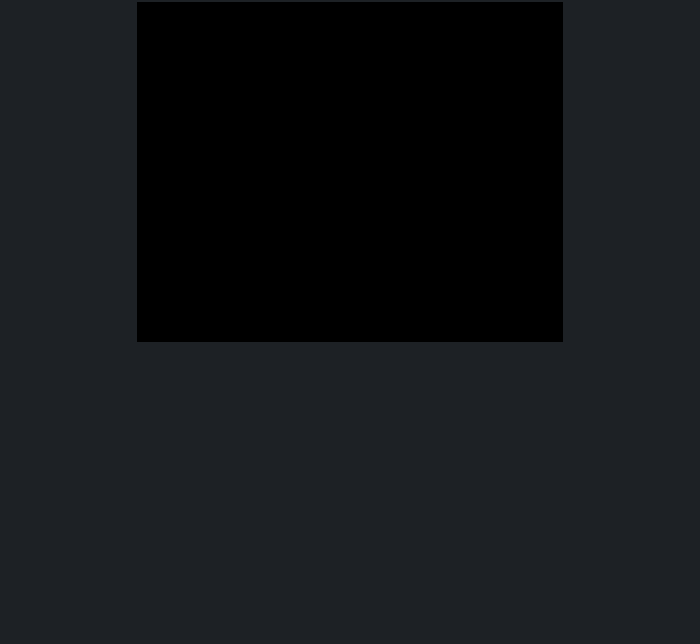
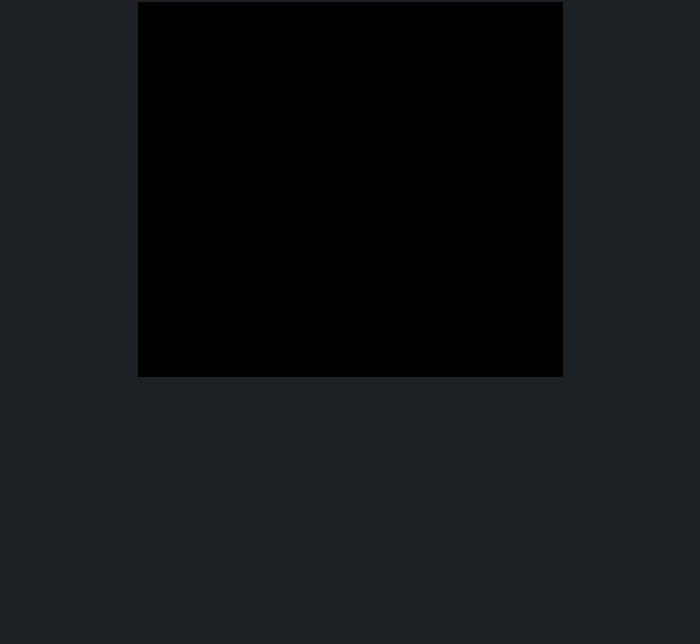
Before and after one commit to apicazorla/cnqi, a website: page index.html in a window 1280 px wide. Shown: the part 156-800 px from the top of the page, without its empty margins (290-990 px from the left). Drawn offline with nearby package versions, Linux system fonts and the light colour scheme.

Commit message:
Update iframe width and height for PDF
Adjusted iframe dimensions for PDF display.

```diff
--- a/index.html
+++ b/index.html
@@ -20,8 +20,8 @@
 <h2>Pdf interactivo (solo en PC)</h2>
 
 <iframe src="/img/Cuad_nom_q_i_pdf_int.pdf"
-        width="426"
-        height="340"
+        width="425"
+        height="375"
         style="border: none; background-color: black;">
     Tu navegador no soporta la visualización de PDFs.
 </iframe>
```
